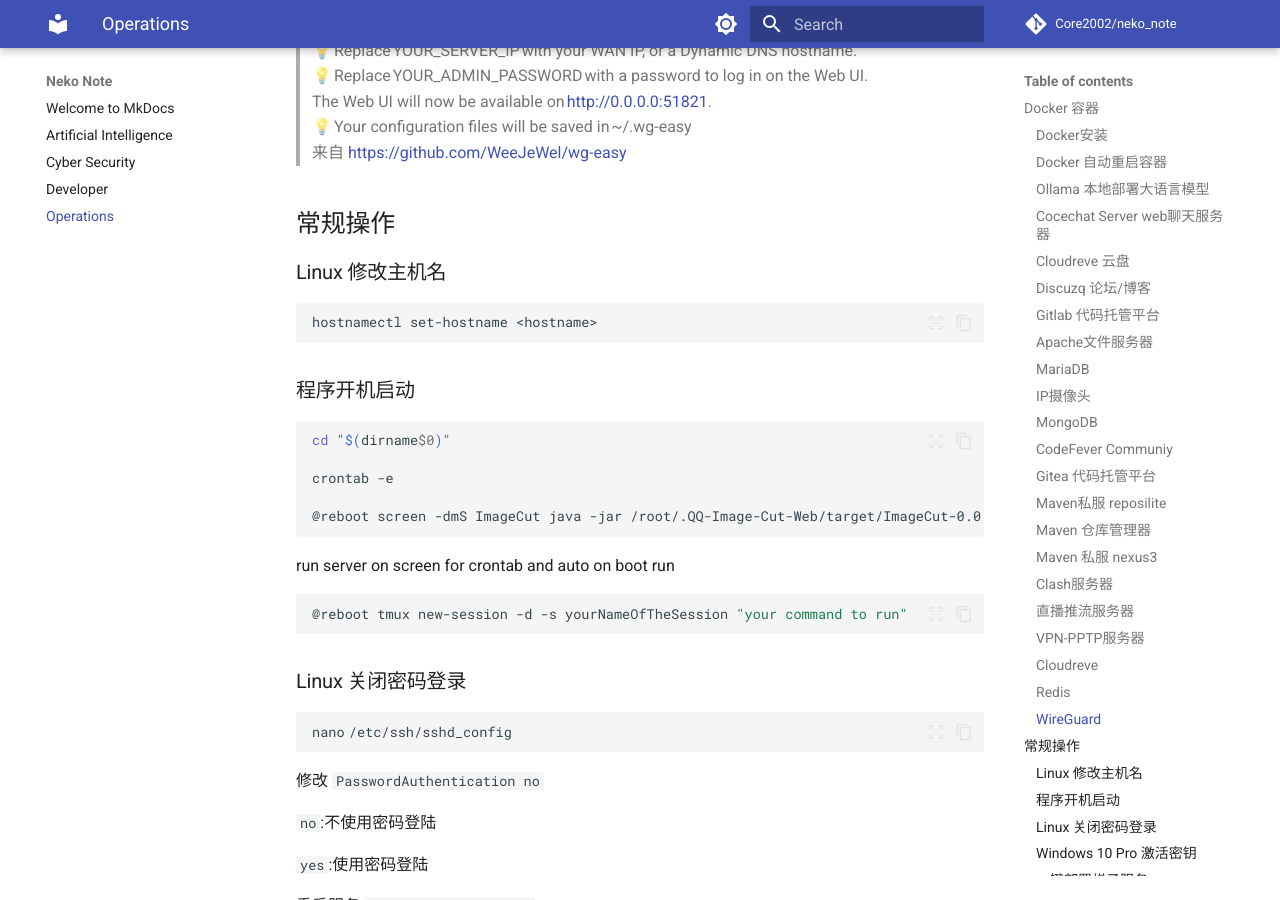
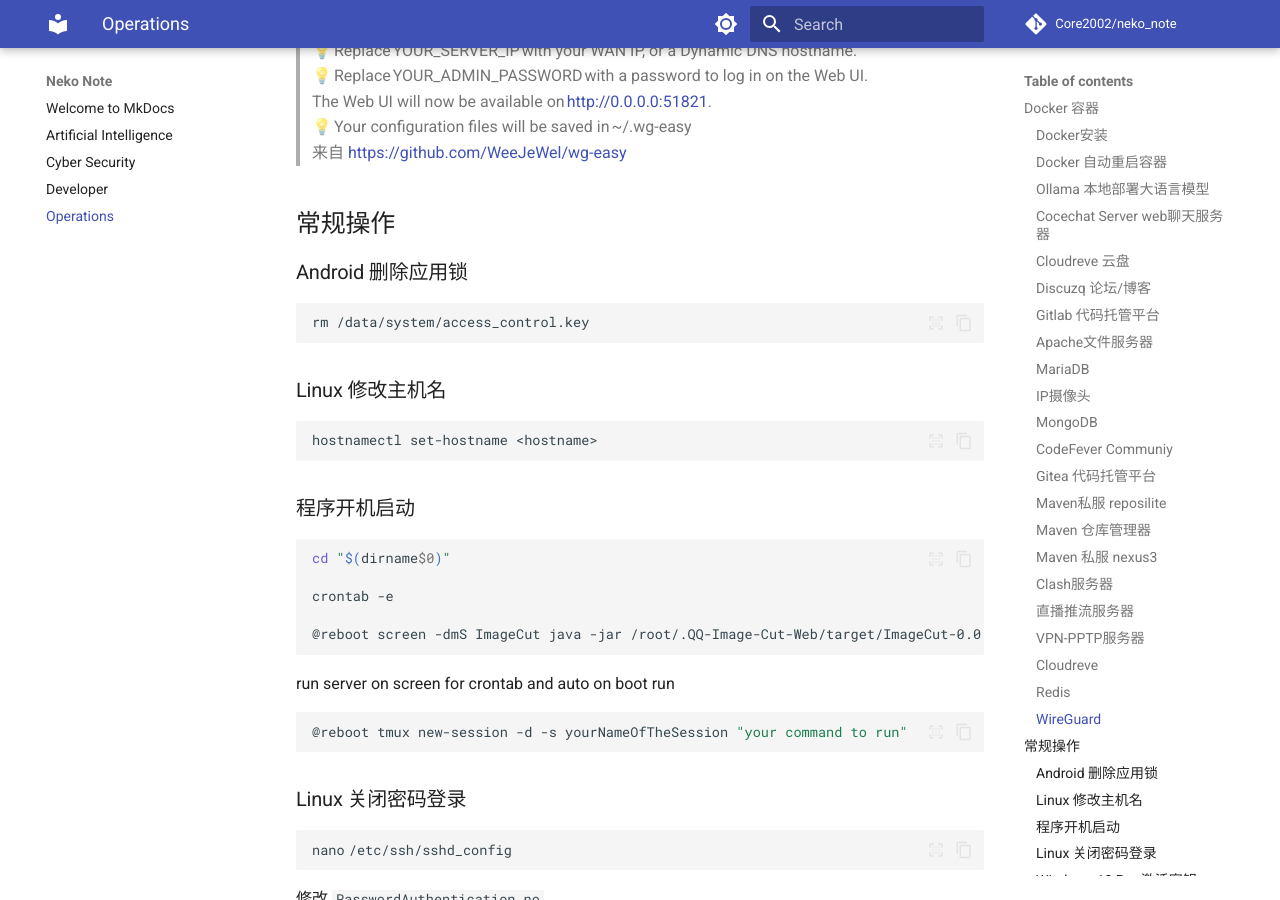
Before and after one commit to Core2002/neko_note, an MkDocs documentation site: the page built from docs/operations.md, in a window 1280 px wide and 900 px high, scrolled down 7495 px. Built offline with MkDocs 1.6.1 and Material for MkDocs 9.7.7, drawn with Linux system fonts in a browser that asks for light colours; comment, search, counter and statistics services are not loaded.

Commit message:
✨ Feat: Android remove app lock.

````diff
--- a/docs/operations.md
+++ b/docs/operations.md
@@ -381,6 +381,12 @@ To automatically install & run wg-easy, simply run:
 > 来自 <https://github.com/WeeJeWel/wg-easy>
 
 ## 常规操作
+
+### Android 删除应用锁
+
+```bash
+rm /data/system/access_control.key
+```
 
 ### Linux 修改主机名
 
````
